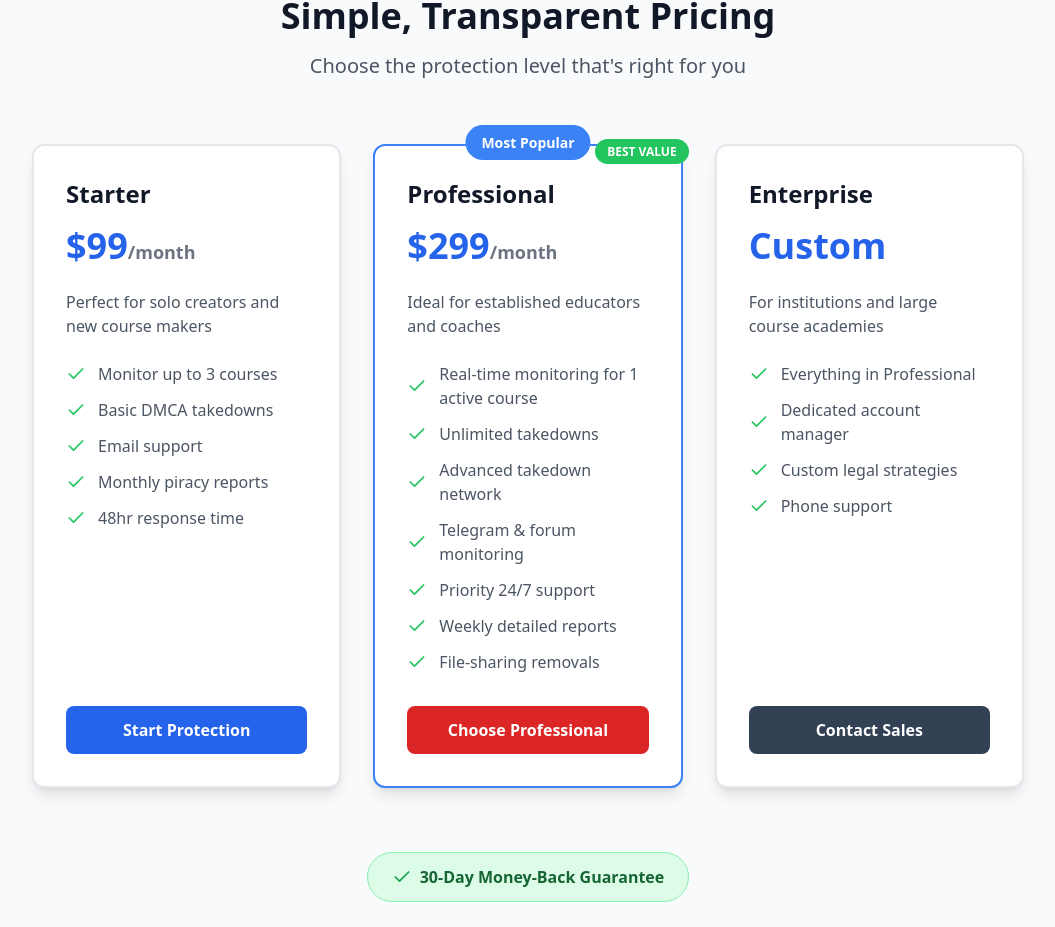
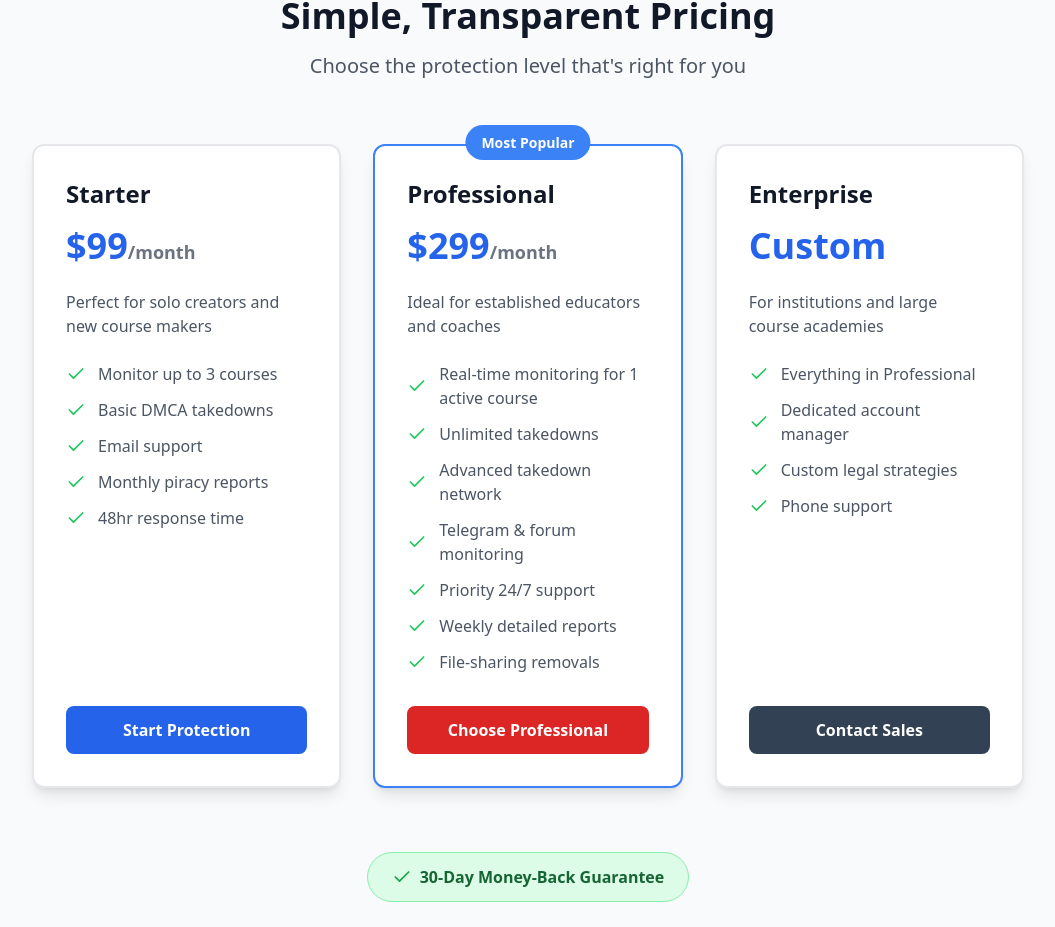
Before and after one commit to hemkersherlock/t65, a React (Vite) app: page / in a window 1280 px wide. Shown: the part 2491-3418 px from the top of the page, without its empty margins (112-1167 px from the left). Built offline with nearby package versions, Linux system fonts and the light colour scheme.

Commit message:
Updated Pricing.tsx

```diff
--- a/src/components/Pricing.tsx
+++ b/src/components/Pricing.tsx
@@ -80,14 +80,9 @@ const Pricing = () => {
                 }`}
               >
                 {plan.isPopular && (
-                  <>
-                    <div className="absolute -top-4 left-1/2 transform -translate-x-1/2">
-                      <span className="bg-blue-500 text-white px-4 py-2 rounded-full text-sm font-semibold">Most Popular</span>
-                    </div>
-                    <div className="absolute -top-2 -right-2">
-                      <span className="bg-green-500 text-white px-3 py-1 rounded-full text-xs font-semibold">BEST VALUE</span>
-                    </div>
-                  </>
+                  <div className="absolute -top-4 left-1/2 transform -translate-x-1/2">
+                    <span className="bg-blue-500 text-white px-4 py-2 rounded-full text-sm font-semibold">Most Popular</span>
+                  </div>
                 )}
 
                 <div className="p-8 flex-grow flex flex-col">
```
